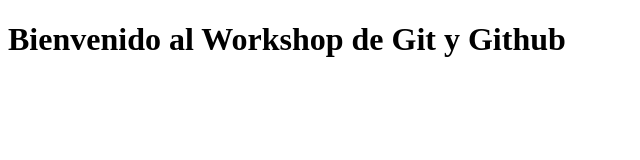
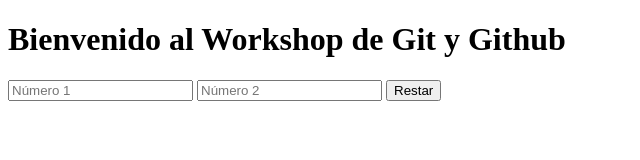
Before and after one commit to marzela547/WorckshopGitGitHub, a plain HTML site: page index.html in a window 1280 px wide. Shown: the whole page, without its empty margins (0-640 px from the left). Drawn offline with Linux system fonts and the light colour scheme.

Commit message:
Funcionalidad de Resta

```diff
--- a/index.html
+++ b/index.html
@@ -7,17 +7,19 @@
 </head>
 <body>
     <h1>Bienvenido al Workshop de Git y Github</h1>
-    <imput id="num1" placeholder="Número 1"></imput>
-    <imput id="num2" placeholder="Número 2"></imput>
-
+    <input id="num1" placeholder="Número 1">
+    <input id="num2" placeholder="Número 2">
+    <button onclick="operaciones('Restar')" >Restar</button>
 
 </body>
 <script>
-    cont operaciones =(accion) =>{
+    const operaciones =(accion) =>{
         const num1 = parseInt(document.getElementById('num1').value);
         const num2 = parseInt(document.getElementById('num2').value);
 
         switch(accion){
+            case 'Restar':
+                alert('El resultado de la resta es: '+(num1-num2));
             default:
         }
     }
```
